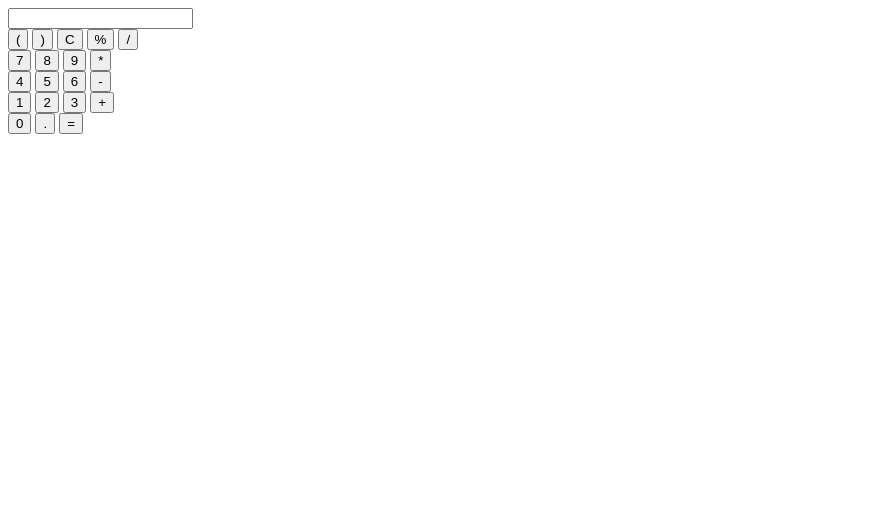
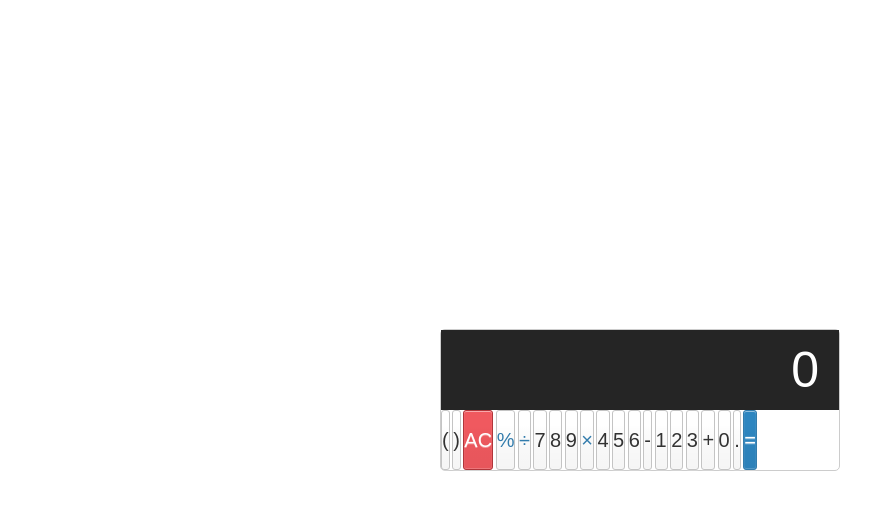
Before and after one commit to jbarca/py-calculator, a Flask app: page / in a window 1280 px wide. Shown: the top 510 px of the page, without its empty margins (0-895 px from the left). Run offline with Flask 2, Linux system fonts and the light colour scheme.

Commit message:
Started adding CSS to index.html.

```diff
--- /dev/null
+++ b/static/styles/mainpage.css
@@ -0,0 +1,73 @@
+html {
+    font-size: 62.5%;
+    box-sizing: border-box;
+}
+
+*, *::before, *::after {
+    margin: 0;
+    padding: 0;
+    box-sizing: inherit;
+}
+
+.calculator {
+    border: 1px solid #ccc;
+    border-radius: 5px;
+    position: absolute;
+    top: 50%;
+    left: 50%;
+    transform: translate(-50%, -50%);
+    width: 400px;
+}
+
+.calculator-screen {
+    width: 100%;
+    font-size: 5rem;
+    height: 80px;
+    border: none;
+    background-color: #252525;
+    color: #fff;
+    text-align: right;
+    padding-right: 20px;
+    padding-left: 10px;
+}
+
+button {
+    height: 60px;
+    background-color: #fff;
+    border-radius: 3px;
+    border: 1px solid #c4c4c4;
+    background-color: transparent;
+    font-size: 2rem;
+    color: #333;
+    background-image: linear-gradient(to bottom, transparent, transparent, 50%, rgba(0, 0, 0, .04));
+    box-shadow: inset 0 0 0 1px rgba(255, 255, 255, .05), inset 0 1px 0 0 rgba(255, 255, 255, .45), inset 0 -1px 0 0 rgba(255, 255, 255, .15), 0 1px 0 0 rgba(255, 255, 255, .15);
+    text-shadow: 0 1px rgba(255, 255, 255, .4);
+}
+
+button:hover {
+    background-color: #eaeaea;
+}
+
+.operator {
+    color: #337cac;
+}
+
+.all-clear {
+    background-color: #f0595f;
+    border-color: #b0353a;
+    color: #fff
+}
+
+.all-clear:hover {
+    background-color: #f17377;
+}
+
+.equal-sign {
+    background-color: #2e86c0;
+    border-color: #337cac;
+    color: #fff;
+}
+
+.equal-sign:hover {
+    background-color: #4e9ed4;
+}
--- a/templates/index.html
+++ b/templates/index.html
@@ -1,6 +1,7 @@
 <!DOCTYPE html>
 <html lang="en">
 <head>
+    <link rel="stylesheet" type="text/css" href="{{ url_for('static', filename='styles/mainpage.css') }}">
     <meta charset="UTF-8">
     <title>Python Calculator</title>
 
@@ -26,29 +27,32 @@
 	    }
     </script>
 
-    <form>
-        <input type="text" readonly="readonly" id="display"><br>
-        <input type="button" value="(" name="left_bracket" onclick="updateDisplay('(')">
-        <input type="button" value=")" name="right_bracket" onclick="updateDisplay(')')">
-        <input type="button" value="C" name="clear" onclick="document.getElementById('display').value=''">
-        <input type="button" value="%" name="mod" onclick="updateDisplay('%')">
-        <input type="button" value="/" name="divide" onclick="updateDisplay('/')"><br>
-        <input type="button" value="7" name="seven" onclick="updateDisplay('7')">
-        <input type="button" value="8" name="eight" onclick="updateDisplay('8')">
-        <input type="button" value="9" name="nine" onclick="updateDisplay('9')">
-        <input type="button" value="*" name="multiply" onclick="updateDisplay('*')"><br>
-        <input type="button" value="4" name="four" onclick="updateDisplay('4')">
-        <input type="button" value="5" name="five" onclick="updateDisplay('5')">
-        <input type="button" value="6" name="six" onclick="updateDisplay('6')">
-        <input type="button" value="-" name="subtract" onclick="updateDisplay('-')"><br>
-        <input type="button" value="1" name="one" onclick="updateDisplay('1')">
-        <input type="button" value="2" name="two" onclick="updateDisplay('2')">
-        <input type="button" value="3" name="three" onclick="updateDisplay('3')">
-        <input type="button" value="+" name="add" onclick="updateDisplay('+')"><br>
-        <input type="button" value="0" name="0" onclick="updateDisplay('0')">
-        <input type="button" value="." name="decimal" onclick="updateDisplay('.')">
-        <input type="button" value="=" name="equals" onclick="sendData()">
-    </form>
+    <div class="calculator">
+        <input type="text" class="calculator-screen" value="0" id="display" disabled>
+
+        <div class="calculator-keys">
+            <button type="button" value="(" name="left_bracket" onclick="updateDisplay('(')">(</button>
+            <button type="button" value=")" name="right_bracket" onclick="updateDisplay(')')">)</button>
+            <button type="button" class="all-clear" value="all-clear" name="clear" onclick="document.getElementById('display').value=''">AC</button>
+            <button type="button" class="operator" value="%" name="mod" onclick="updateDisplay('%')">%</button>
+            <button type="button" class="operator" value="/" name="divide" onclick="updateDisplay('/')">&divide;</button>
+            <button type="button" value="7" name="seven" onclick="updateDisplay('7')">7</button>
+            <button type="button" value="8" name="eight" onclick="updateDisplay('8')">8</button>
+            <button type="button" value="9" name="nine" onclick="updateDisplay('9')">9</button>
+            <button type="button" class="operator" value="*" name="multiply" onclick="updateDisplay('*')">&times;</button>
+            <button type="button" value="4" name="four" onclick="updateDisplay('4')">4</button>
+            <button type="button" value="5" name="five" onclick="updateDisplay('5')">5</button>
+            <button type="button" value="6" name="six" onclick="updateDisplay('6')">6</button>
+            <button type="button" value="-" name="subtract" onclick="updateDisplay('-')">-</button>
+            <button type="button" value="1" name="one" onclick="updateDisplay('1')">1</button>
+            <button type="button" value="2" name="two" onclick="updateDisplay('2')">2</button>
+            <button type="button" value="3" name="three" onclick="updateDisplay('3')">3</button>
+            <button type="button" value="+" name="add" onclick="updateDisplay('+')">+</button>
+            <button type="button" value="0" name="0" onclick="updateDisplay('0')">0</button>
+            <button type="button" class="decimal" value="." name="decimal" onclick="updateDisplay('.')">.</button>
+            <button type="button" class="equal-sign" value="=" name="equals" onclick="sendData()">=</button>
+        </div>
+    </div>
 </head>
 <body>
 
```
